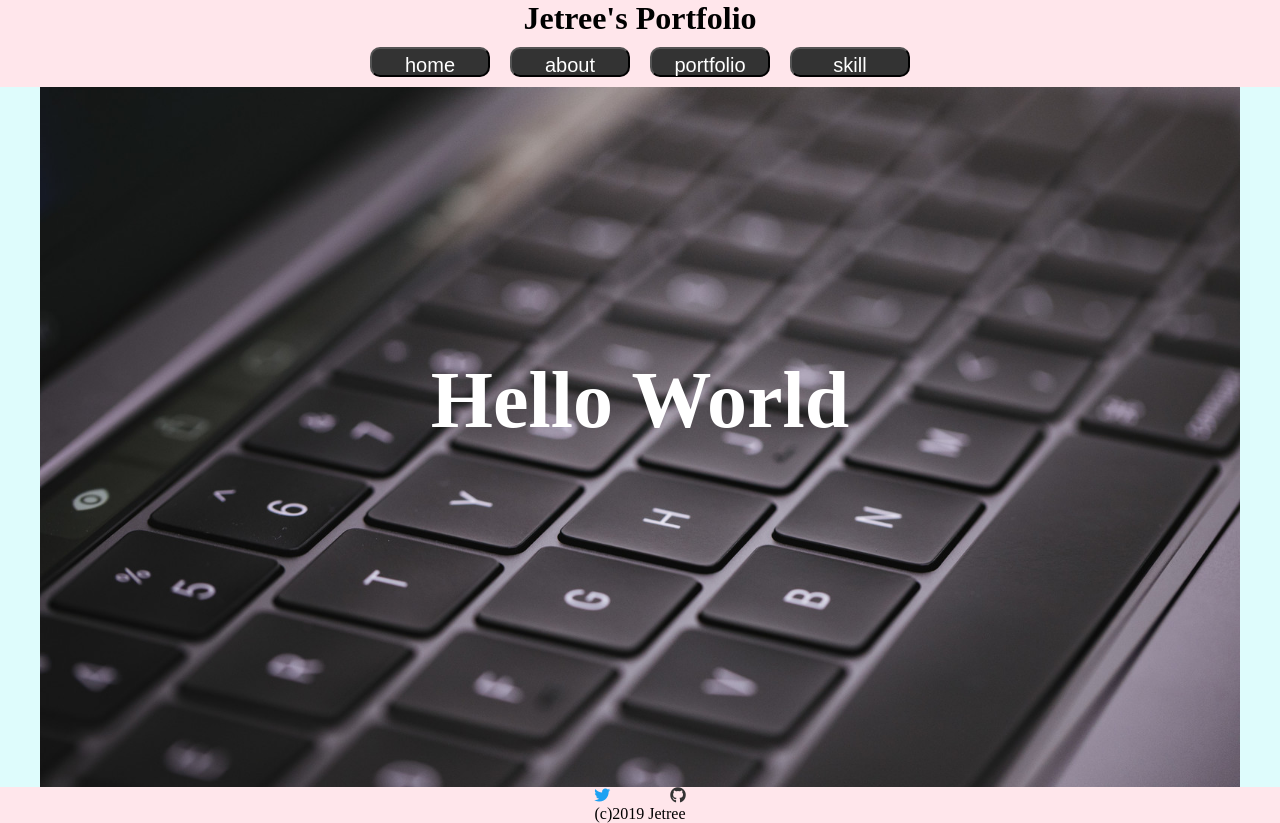
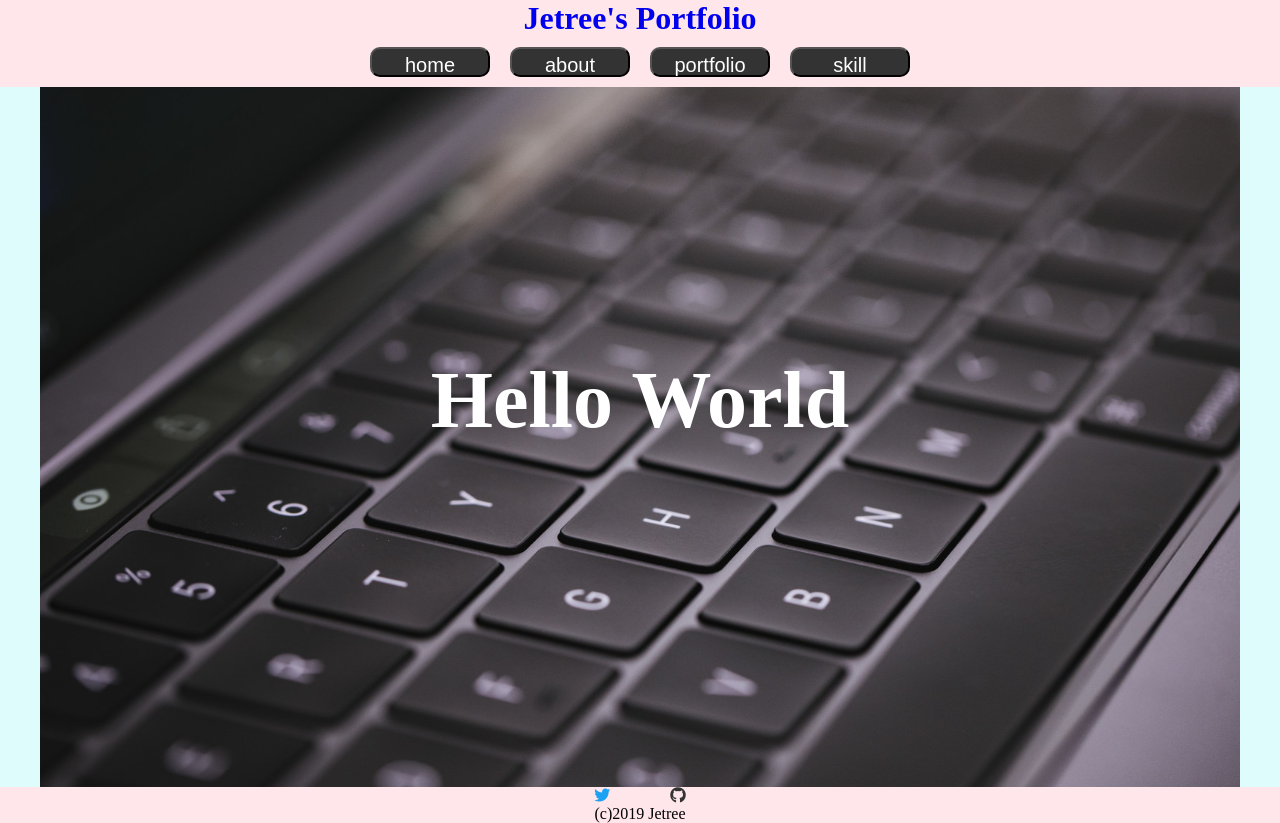
Before and after one commit to jetree/MyPortfolio, a Vue app: page / in a window 1280 px wide. Built offline with nearby package versions, Linux system fonts and the light colour scheme.

Commit message:
headerのaタグをRouterLinkに変更

```diff
--- a/src/components/Header.vue
+++ b/src/components/Header.vue
@@ -1,8 +1,8 @@
 <template>
   <div class="header">
-    <a to="/">
+    <RouterLink to="/">
       <h1>Jetree's Portfolio</h1>
-    </a>
+    </RouterLink>
   </div>
 </template>
 
```
Also changed, not shown: 5 other files (tests, documents, lock files or other folders).
